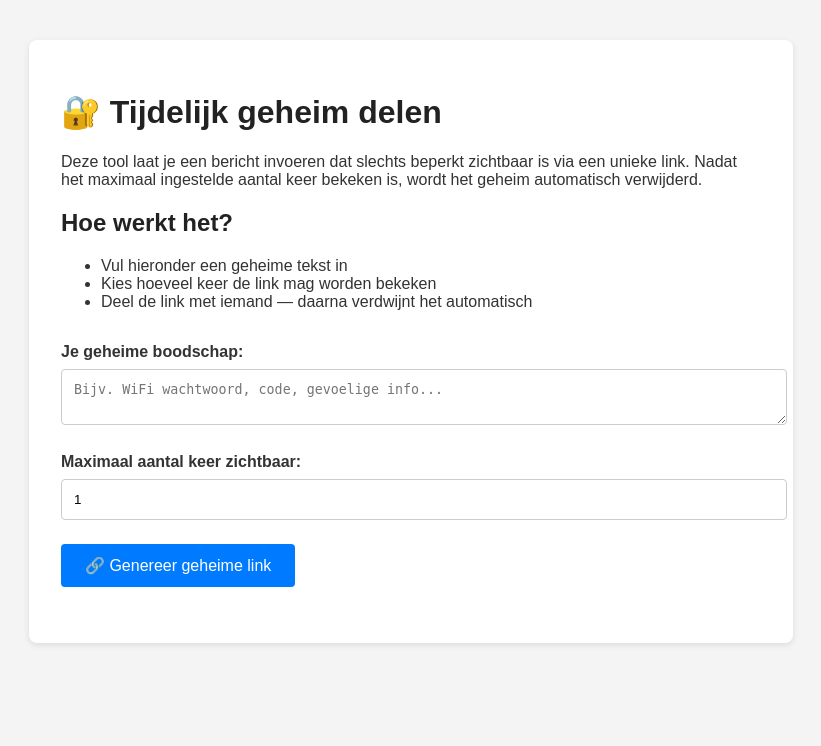
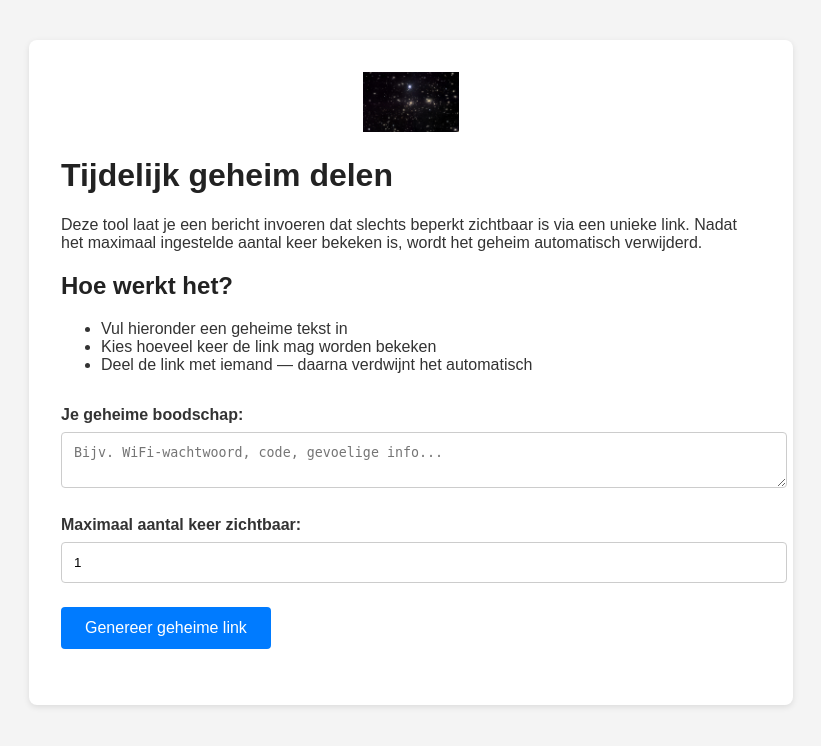
Before and after one commit to Bedrijfstak14/pass-secret-app, a Flask app: page / in a window 1280 px wide. Shown: the top 746 px of the page, without its empty margins (229-1050 px from the left). Run offline with Flask 3, Linux system fonts and the light colour scheme.

Commit message:
favicon / logo

```diff
--- a/app.py
+++ b/app.py
@@ -8,6 +8,14 @@ app = Flask(__name__)
 app.config['SQLALCHEMY_DATABASE_URI'] = 'sqlite:///secrets.db'
 app.config['SQLALCHEMY_TRACK_MODIFICATIONS'] = False
 db.init_app(app)
+
+@app.route('/favicon.ico')
+def favicon():
+    return send_from_directory(
+        os.path.join(app.root_path, 'static'),
+        'favicon.ico',
+        mimetype='image/vnd.microsoft.icon'
+    )
 
 @app.route('/', methods=['GET', 'POST'])
 def index():
--- a/static/style.css
+++ b/static/style.css
@@ -54,3 +54,13 @@ button {
 button:hover {
   background: #0056b3;
 }
+header {
+  text-align: center;
+  margin-bottom: 2rem;
+}
+
+header img {
+  height: 60px;
+  max-width: 100%;
+  object-fit: contain;
+}
--- a/templates/index.html
+++ b/templates/index.html
@@ -1,12 +1,18 @@
 <!DOCTYPE html>
-<html>
+<html lang="nl">
 <head>
+  <meta charset="UTF-8">
   <title>Deel een geheim</title>
   <link rel="stylesheet" href="/static/style.css">
+  <link rel="icon" href="/static/favicon.ico" type="image/x-icon">
 </head>
 <body>
   <div class="container">
-    <h1>🔐 Tijdelijk geheim delen</h1>
+    <header style="text-align: center; margin-bottom: 20px;">
+      <img src="/static/logo.png" alt="Site logo" style="height: 60px;">
+    </header>
+
+    <h1>Tijdelijk geheim delen</h1>
     <p>
       Deze tool laat je een bericht invoeren dat slechts beperkt zichtbaar is via een unieke link.
       Nadat het maximaal ingestelde aantal keer bekeken is, wordt het geheim automatisch verwijderd.
@@ -22,7 +28,7 @@
     <form method="POST">
       <div class="form-group">
         <label for="secret">Je geheime boodschap:</label>
-        <textarea id="secret" name="secret" placeholder="Bijv. WiFi wachtwoord, code, gevoelige info..." required></textarea>
+        <textarea id="secret" name="secret" placeholder="Bijv. WiFi-wachtwoord, code, gevoelige info..." required></textarea>
       </div>
 
       <div class="form-group">
@@ -31,7 +37,7 @@
       </div>
 
       <div class="form-group">
-        <button type="submit">🔗 Genereer geheime link</button>
+        <button type="submit">Genereer geheime link</button>
       </div>
     </form>
   </div>
```
Also changed, not shown: static/favicon.ico (added), static/logo.png (added).
